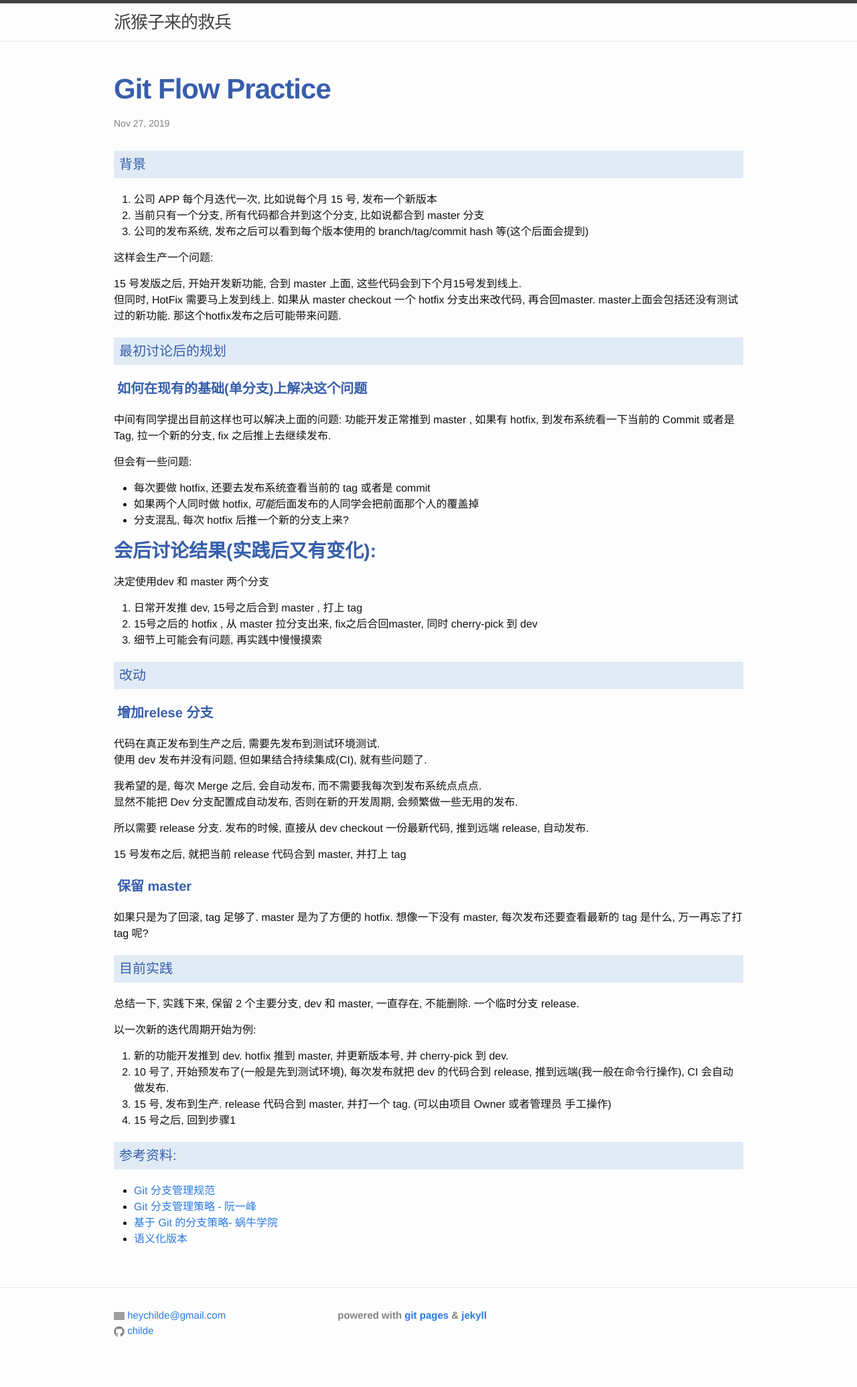
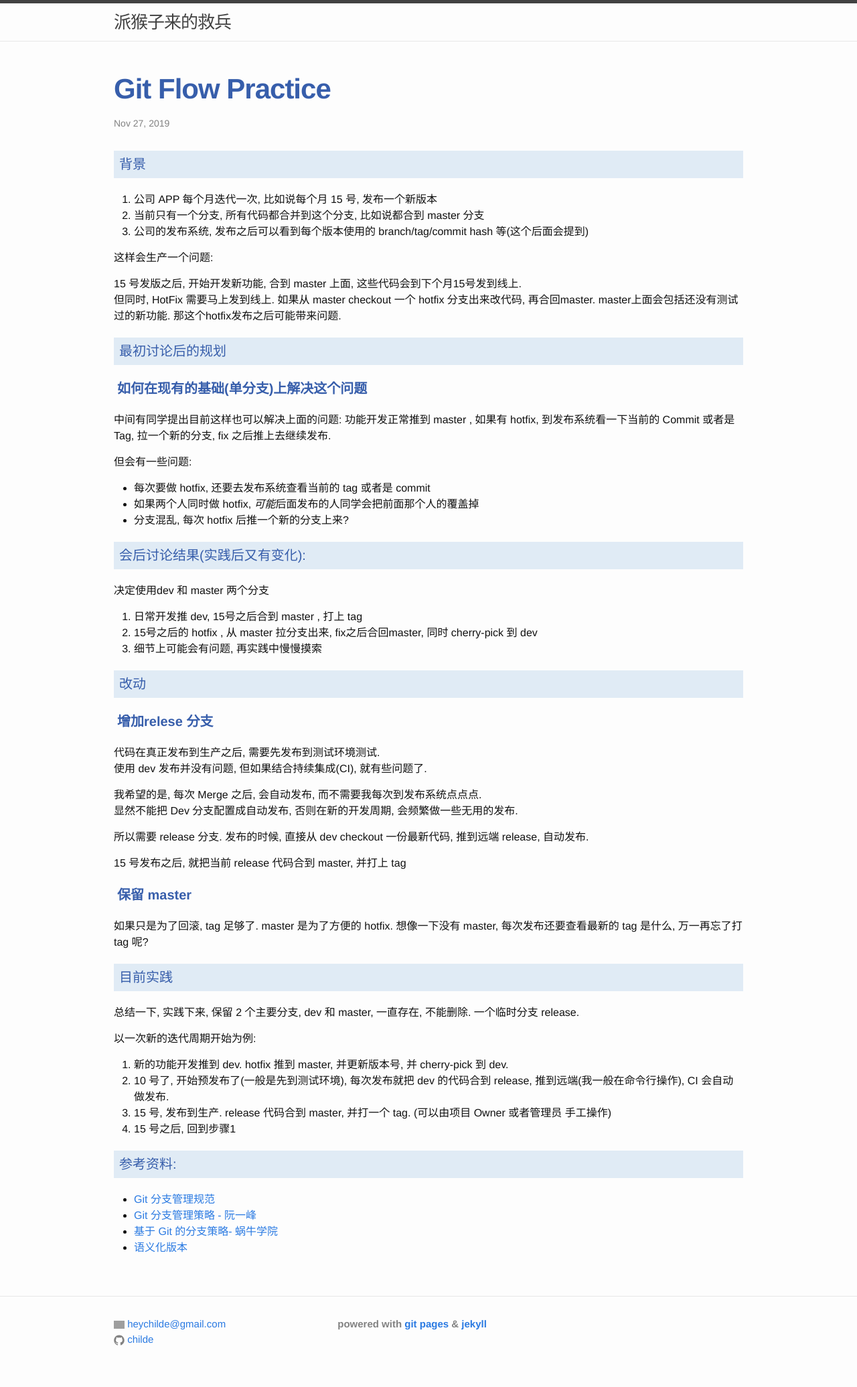
Before and after one commit to childe/ohmycat, a Jekyll site: the page built from _posts/2019-11-27-git-flow-practice.md, in a window 1280 px wide. Shown: the whole page at 67% size. Built offline with Jekyll 4.4.1, drawn with Linux system fonts in a browser that asks for light colours; our own code applies the rules of GitHub Pages for plain Markdown files; grey boxes are pictures that could not be loaded.

```diff
--- a/_posts/2019-11-27-git-flow-practice.md
+++ b/_posts/2019-11-27-git-flow-practice.md
@@ -27,7 +27,7 @@ date: 2019-11-27T15:16:55+0800
 - 如果两个人同时做 hotfix, *可能*后面发布的人同学会把前面那个人的覆盖掉
 - 分支混乱, 每次 hotfix 后推一个新的分支上来?
 
-# 会后讨论结果(实践后又有变化):
+## 会后讨论结果(实践后又有变化):
 
 决定使用dev 和 master 两个分支
 
```
